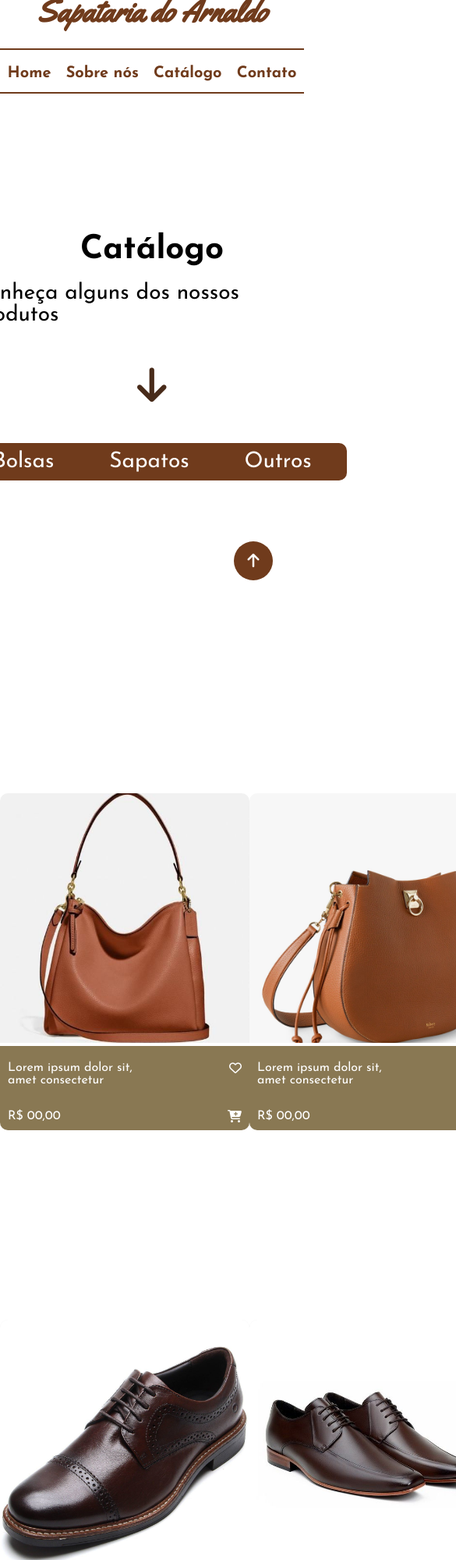
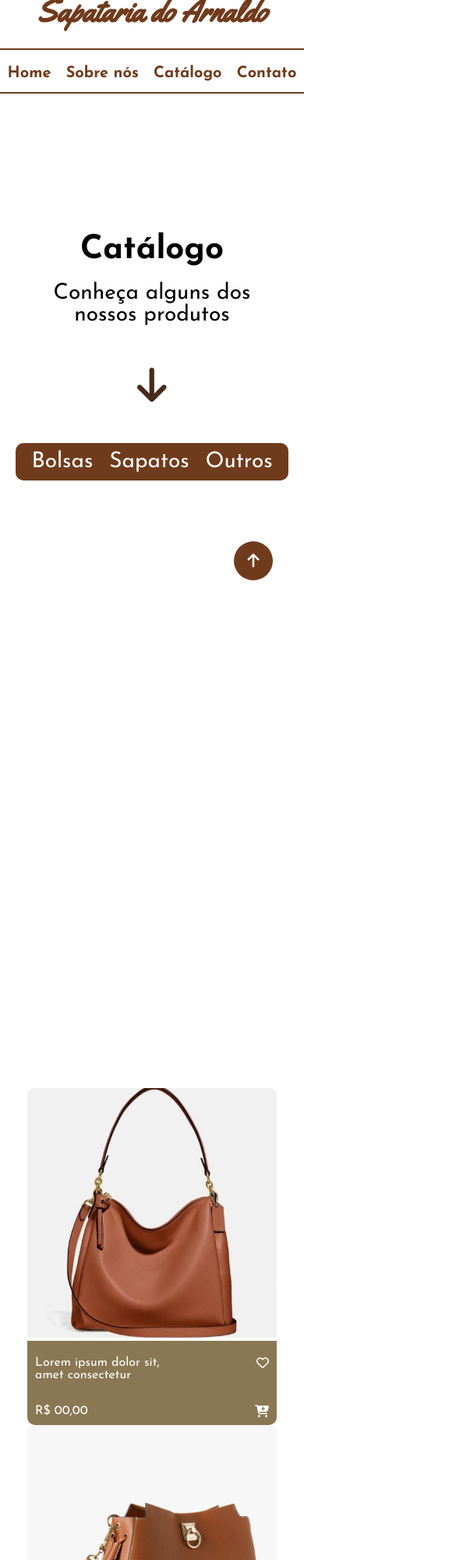
Before and after one commit to 2023-senai-sp-ford-enter/blueCase-sapataria-arnaldo, a plain HTML site: page catalogo.html in a window 390 px wide. Shown: the top 2000 px of the page at 78% size, 585 px wide, since content can reach past the window. Drawn offline with Linux system fonts and the light colour scheme.

Commit message:
Iniciando responsividade das páginas catálogo e contato

```diff
--- a/catalogo.html
+++ b/catalogo.html
@@ -62,7 +62,7 @@
             </div>
 
             <section class="products">
-                <article id="bags" class="bags">
+                <div id="bags" class="bags">
                     <div class="card">
                         <img src="img/bags-catalog/catalog-bag-1.jpg" alt="">
 
@@ -118,9 +118,9 @@
                             <i class="fa-solid fa-cart-plus"></i>
                         </div>
                     </div>
-                </article>
+                </div>
 
-                <article id="shoes" class="shoes">
+                <div id="shoes" class="shoes">
                     <div class="card">
                         <img src="img/shoes-catalog/catalog-shoe-1.jpg" alt="">
 
@@ -176,9 +176,9 @@
                             <i class="fa-solid fa-cart-plus"></i>
                         </div>
                     </div>
-                </article>
+                </div>
 
-                <article id="others" class="others">
+                <div id="others" class="others">
                     <div class="card">
                         <img src="img/capa-de-celular.webp" alt="">
 
@@ -234,7 +234,7 @@
                             <i class="fa-solid fa-cart-plus"></i>
                         </div>
                     </div>
-                </article>
+                </div>
             </section>
         </section>
 
--- a/style.css
+++ b/style.css
@@ -686,7 +686,57 @@ Futuro banner
     }
 
 
+    /****************************** CATÁLOGO ******************************/
+
+
+    .catalog-page {
+        width: 100%;
+    }
+
+    .catalog-page .catalog-text {
+        display: flex;
+        flex-direction: column;
+        justify-content: center;
+        align-items: center;
+        text-align: center;
+        width: 90%;
+        margin-bottom: 600px;
+    }
+
+    .catalog-page .catalog-navbar {
+        width: 350px;
+    }
+
+    .products .bags,
+    .products .shoes,
+    .products .others {
+        display: flex;
+        flex-direction: column;
+        width: 100%;
+        height: 100vh;
+    }
+
+
+    /****************************** CONTATO ******************************/
+
+
+    .contact-section {
+        display: flex;
+        flex-direction: column;
+    }
+
+    .contact-section .contact-form {
+
+    }
+
+    #footer-contact {
+        position: absolute;
+        bottom: 0;
+    }
+
+
     /****************************** FOOTER ******************************/
+
 
     .footer-page {
         display: flex;
```
